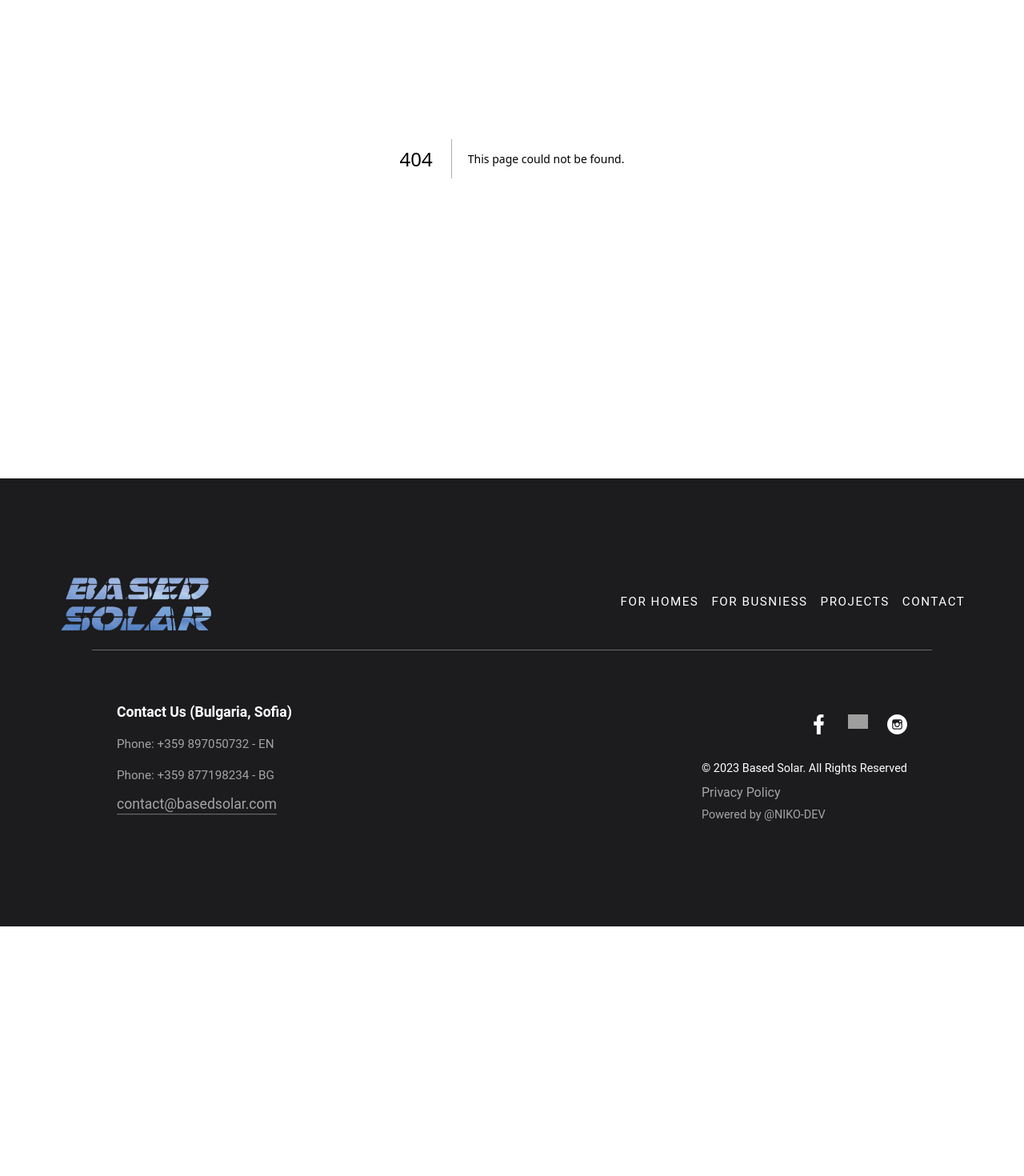
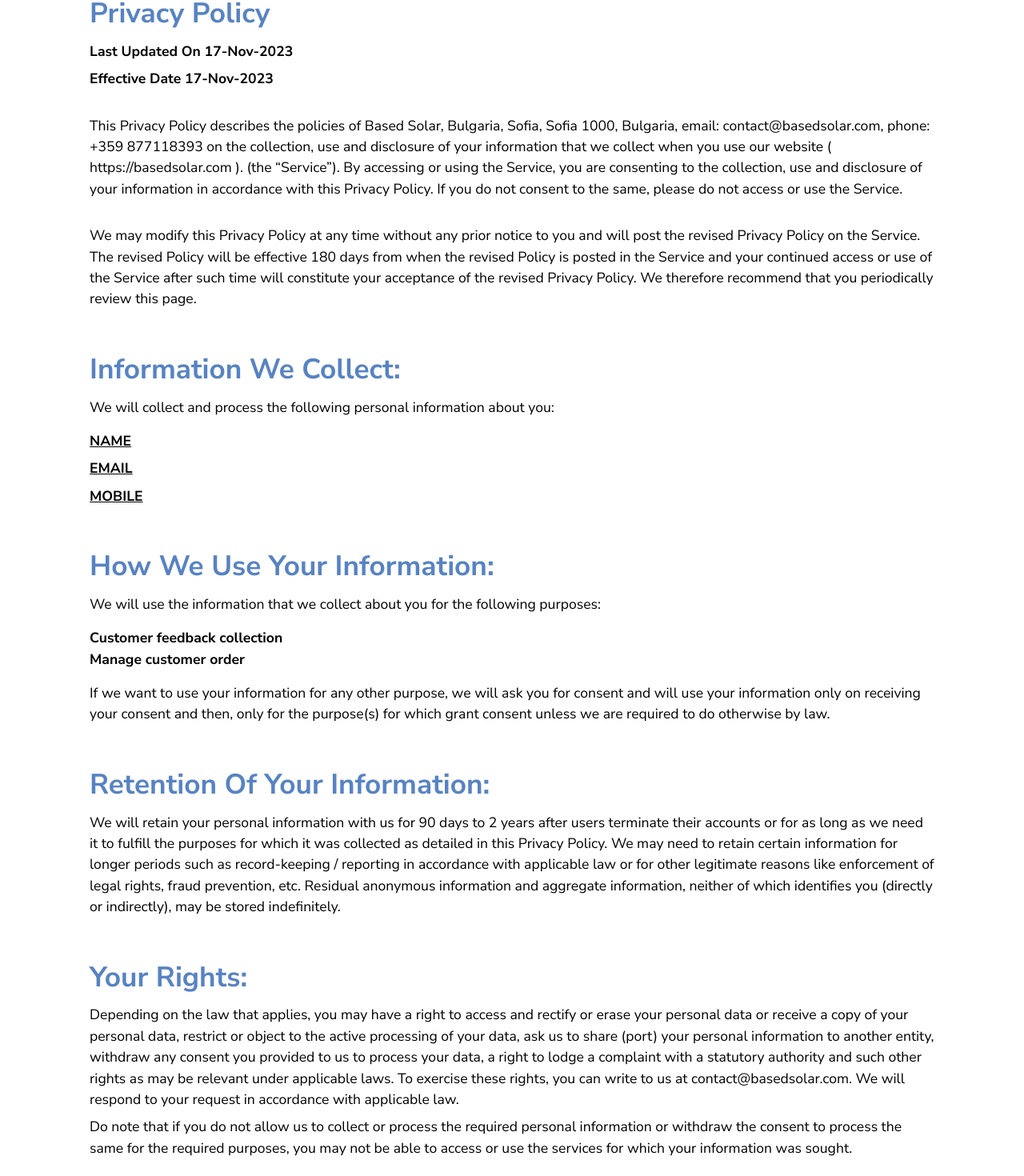
Before and after one commit to NIKO-DEV06/based-solar, a Next.js app: page /privacy-policy in a window 1280 px wide. Before the commit this address had no page. Shown: the part 202-1672 px from the top of the page at 80% size. Before the commit the page ends 1360 px from the top, so only its background shows below. Built offline with nearby package versions, Linux system fonts and the light colour scheme; grey boxes are pictures that could not be loaded.

Commit message:
added privacy-policy

```diff
--- /dev/null
+++ b/app/privacy-policy/page.tsx
@@ -0,0 +1,173 @@
+import React from "react";
+
+const page = () => {
+  return (
+    <section className="py-[10rem] lg:py-[12rem] px-[1.2rem] md:px-[5rem] lg:px-[7rem] ">
+      <h1 className="text-[2rem] lg:text-[2.2rem] font-bold text-[#5783C3]">
+        Privacy Policy
+      </h1>
+      <p className="mt-[0.5rem] font-bold lg:text-[1.1rem]">
+        Last Updated On 17-Nov-2023
+      </p>
+      <p className="mt-[0.5rem] font-bold lg:text-[1.1rem]">
+        Effective Date 17-Nov-2023
+      </p>
+
+      <p className="mt-[2rem] lg:text-[1.1rem]">
+        This Privacy Policy describes the policies of Based Solar, Bulgaria,
+        Sofia, Sofia 1000, Bulgaria, email: contact@basedsolar.com, phone: +359
+        877118393 on the collection, use and disclosure of your information that
+        we collect when you use our website ( https://basedsolar.com ). (the
+        “Service”). By accessing or using the Service, you are consenting to the
+        collection, use and disclosure of your information in accordance with
+        this Privacy Policy. If you do not consent to the same, please do not
+        access or use the Service.
+      </p>
+
+      <p className="mt-[2rem] lg:text-[1.1rem]">
+        We may modify this Privacy Policy at any time without any prior notice
+        to you and will post the revised Privacy Policy on the Service. The
+        revised Policy will be effective 180 days from when the revised Policy
+        is posted in the Service and your continued access or use of the Service
+        after such time will constitute your acceptance of the revised Privacy
+        Policy. We therefore recommend that you periodically review this page.
+      </p>
+
+      <ol className="privacy-policy-ol">
+        <li>
+          <h2 className="text-[2rem] lg:text-[2.2rem] font-bold text-[#5783C3] mt-[3rem]">
+            Information We Collect:
+          </h2>
+
+          <p className="mt-[0.5rem] lg:text-[1.1rem]">
+            We will collect and process the following personal information about
+            you:
+          </p>
+          <ol className="font-bold uppercase space-y-[0.5rem] underline mt-[1rem] lg:text-[1.1rem]">
+            <li>Name</li>
+
+            <li>Email</li>
+
+            <li>Mobile</li>
+          </ol>
+        </li>
+
+        <li>
+          <h2 className="text-[2rem] lg:text-[2.2rem] font-bold text-[#5783C3] mt-[3rem]">
+            How We Use Your Information:
+          </h2>
+          <p className="mt-[0.5rem] lg:text-[1.1rem]">
+            We will use the information that we collect about you for the
+            following purposes:
+          </p>
+          <ol className="font-bold mt-[1rem] lg:text-[1.1rem]">
+            <li>Customer feedback collection</li>
+
+            <li>Manage customer order</li>
+          </ol>
+          <p className="privacy-policy-p mt-[1rem] lg:text-[1.1rem]">
+            If we want to use your information for any other purpose, we will
+            ask you for consent and will use your information only on receiving
+            your consent and then, only for the purpose(s) for which grant
+            consent unless we are required to do otherwise by law.
+          </p>
+        </li>
+
+        <li>
+          <h2 className="text-[2rem] lg:text-[2.2rem] font-bold text-[#5783C3] mt-[3rem]">
+            Retention Of Your Information:
+          </h2>
+          <p className="mt-[0.5rem] lg:text-[1.1rem]">
+            We will retain your personal information with us for 90 days to 2
+            years after users terminate their accounts or for as long as we need
+            it to fulfill the purposes for which it was collected as detailed in
+            this Privacy Policy. We may need to retain certain information for
+            longer periods such as record-keeping / reporting in accordance with
+            applicable law or for other legitimate reasons like enforcement of
+            legal rights, fraud prevention, etc. Residual anonymous information
+            and aggregate information, neither of which identifies you (directly
+            or indirectly), may be stored indefinitely.
+          </p>
+        </li>
+
+        <li>
+          <h2 className="text-[2rem] lg:text-[2.2rem] font-bold text-[#5783C3] mt-[3rem]">
+            Your Rights:
+          </h2>
+          <p className="mt-[0.5rem] lg:text-[1.1rem]">
+            Depending on the law that applies, you may have a right to access
+            and rectify or erase your personal data or receive a copy of your
+            personal data, restrict or object to the active processing of your
+            data, ask us to share (port) your personal information to another
+            entity, withdraw any consent you provided to us to process your
+            data, a right to lodge a complaint with a statutory authority and
+            such other rights as may be relevant under applicable laws. To
+            exercise these rights, you can write to us at
+            contact@basedsolar.com. We will respond to your request in
+            accordance with applicable law.
+          </p>
+
+          <p className="mt-[0.5rem] lg:text-[1.1rem]">
+            Do note that if you do not allow us to collect or process the
+            required personal information or withdraw the consent to process the
+            same for the required purposes, you may not be able to access or use
+            the services for which your information was sought.
+          </p>
+        </li>
+        <li>
+          <h2 className="text-[2rem] lg:text-[2.2rem] font-bold text-[#5783C3] mt-[3rem]">
+            Cookies Etc.
+          </h2>
+          <p className="mt-[0.5rem] lg:text-[1.1rem]">
+            To learn more about how we use these and your choices in relation to
+            these tracking technologies, please refer to our{" "}
+            <a href="/" className="text-[#5783C3] font-bold underline">
+              Cookie Policy.
+            </a>
+          </p>
+        </li>
+
+        <li>
+          <h2 className="text-[2rem] lg:text-[2.2rem] font-bold text-[#5783C3] mt-[3rem]">
+            Security:
+          </h2>
+          <p className="mt-[0.5rem] lg:text-[1.1rem]">
+            The security of your information is important to us and we will use
+            reasonable security measures to prevent the loss, misuse or
+            unauthorized alteration of your information under our control.
+            However, given the inherent risks, we cannot guarantee absolute
+            security and consequently, we cannot ensure or warrant the security
+            of any information you transmit to us and you do so at your own
+            risk.
+          </p>
+        </li>
+
+        <li>
+          <h2 className="text-[2rem] lg:text-[2.2rem] font-bold text-[#5783C3] mt-[3rem]">
+            Grievance / Data Protection Officer:
+          </h2>
+          <p className="mt-[0.5rem] lg:text-[1.1rem]">
+            If you have any queries or concerns about the processing of your
+            information that is available with us, you may email our Grievance
+            Officer at Based Solar, Bulgaria, Sofia, email:
+            contact@basedsolar.com. We will address your concerns in accordance
+            with applicable law.
+          </p>
+        </li>
+      </ol>
+      <p className="mt-[3rem] font-bold lg:text-[1.1rem]">
+        Privacy Policy generated with{" "}
+        <a
+          className="text-[#5783C3] underline"
+          target="_blank"
+          href="https://www.cookieyes.com/?utm_source=PP&utm_medium=footer&utm_campaign=UW"
+        >
+          CookieYes
+        </a>
+        .
+      </p>
+    </section>
+  );
+};
+
+export default page;
```
